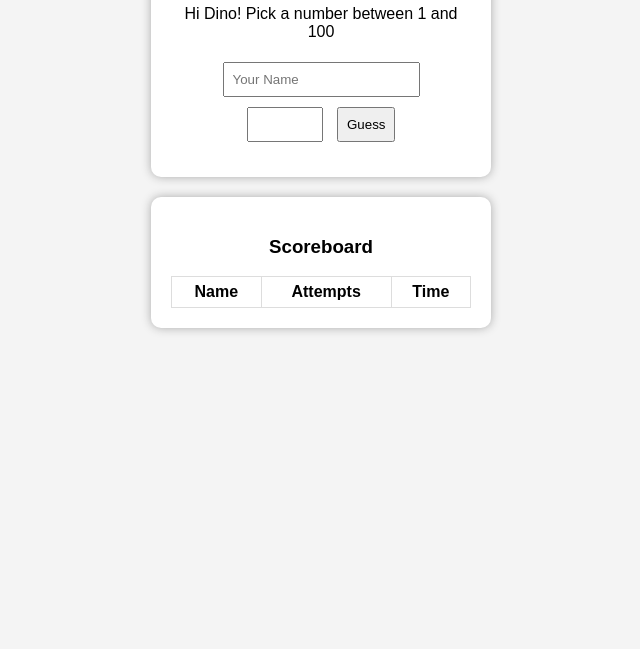
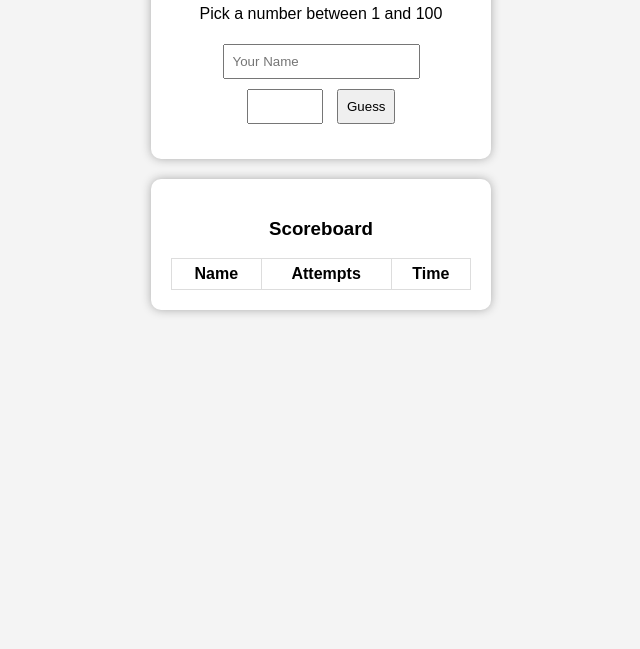
Before and after one commit to kruarora/Guess_The_Number, a plain HTML site: page index.html in a window 1280 px wide. Shown: the part 151-800 px from the top of the page, without its empty margins (319-959 px from the left). Drawn offline with Linux system fonts and the light colour scheme.

Commit message:
Update index.html

```diff
--- a/index.html
+++ b/index.html
@@ -2,7 +2,7 @@
 <html lang="en">
 <head>
   <meta charset="UTF-8">
-  <title>Dino's Number Guessing Game</title>
+  <title>Kru got time</title>
   <style>
     body {
       font-family: Arial, sans-serif;
@@ -36,7 +36,7 @@
 
   <div id="game">
     <h2>Guess the Number!</h2>
-    <p>Hi Dino! Pick a number between 1 and 100</p>
+    <p>Pick a number between 1 and 100</p>
     <input type="text" id="name" placeholder="Your Name"><br>
     <input type="number" id="guess" min="1" max="100">
     <button onclick="checkGuess()">Guess</button>
```
